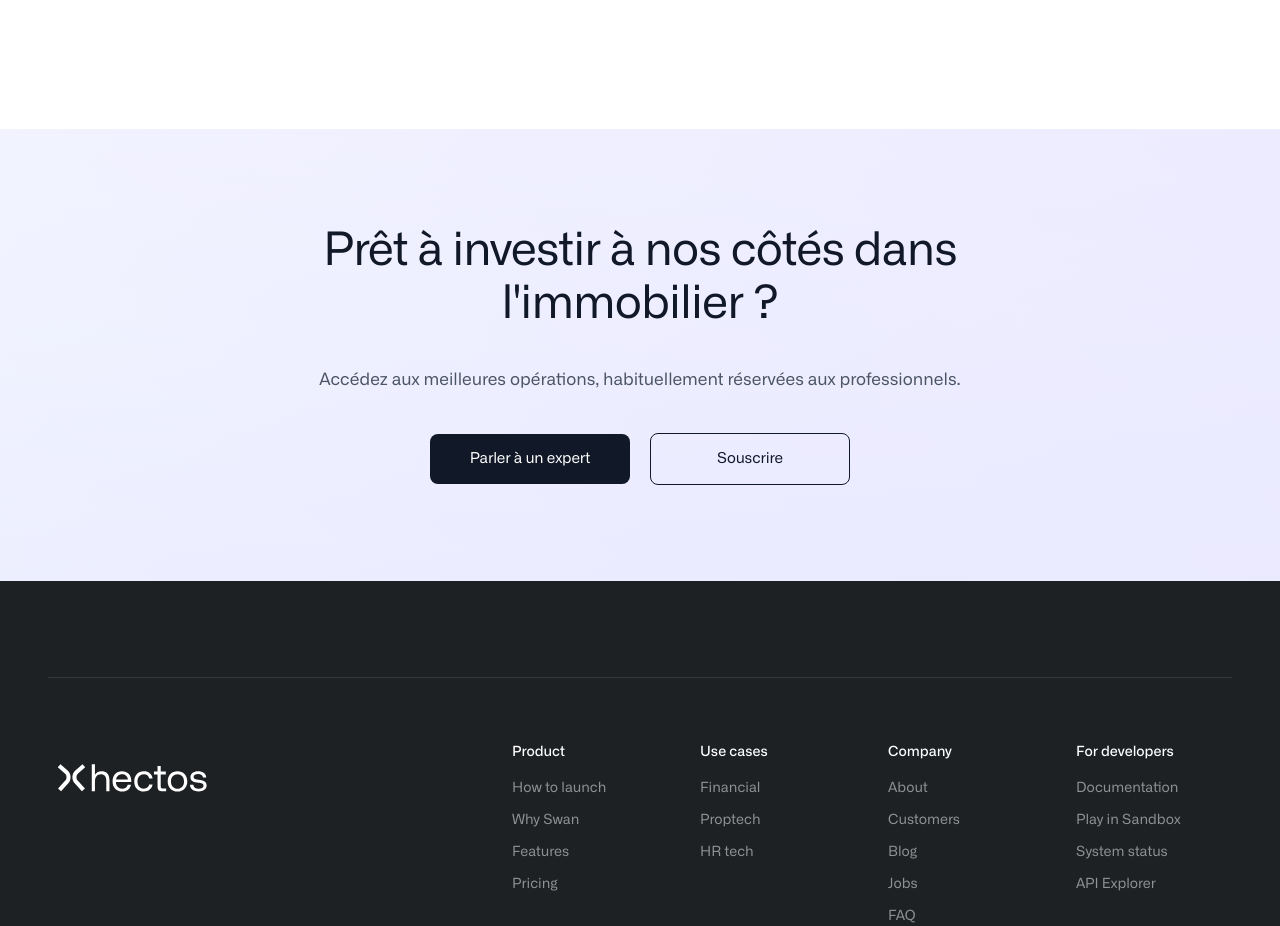
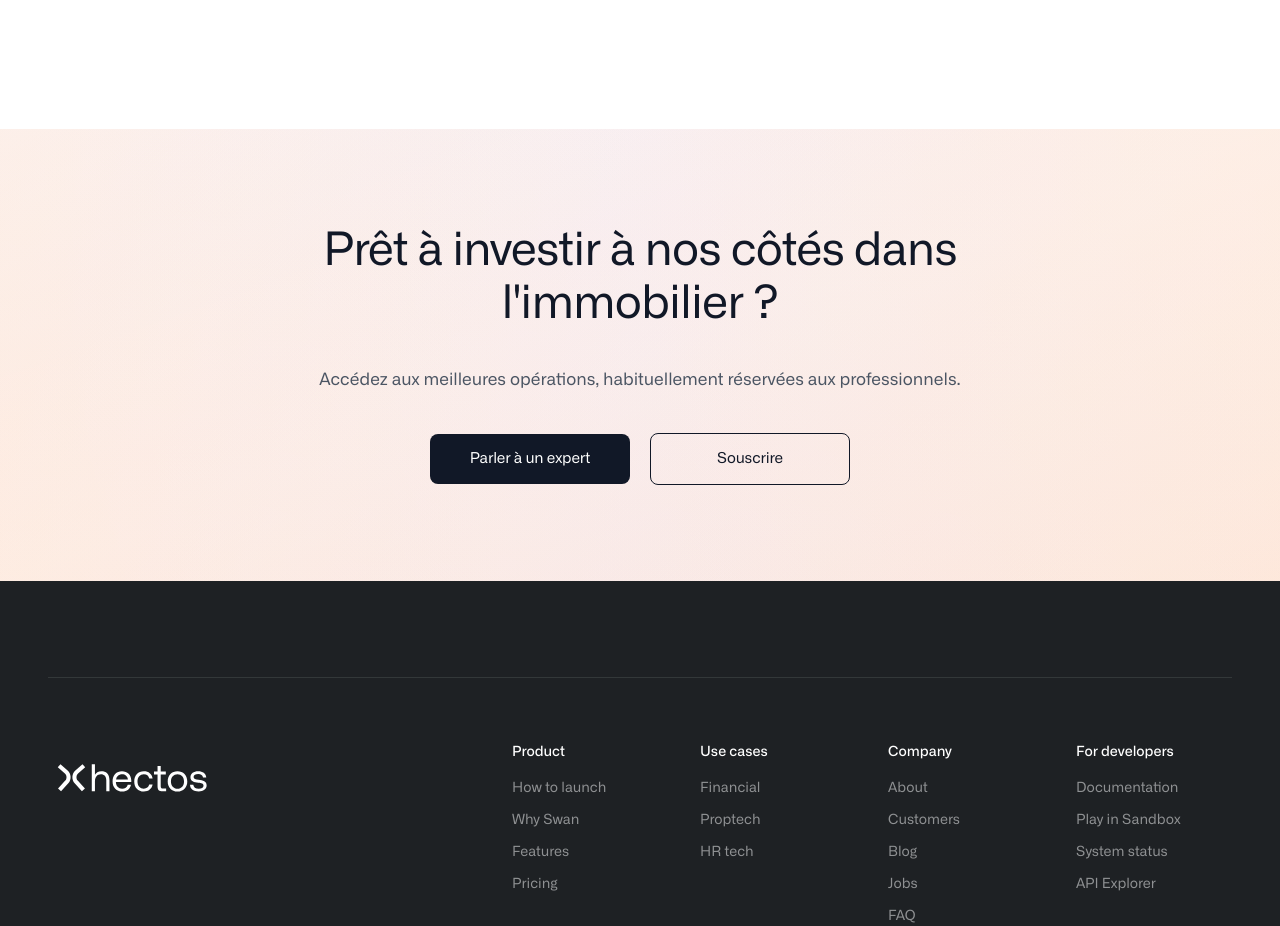
Before and after one commit to emmanuelslr/Offstone, a Next.js app in the folder front/: page / in a window 1280 px wide. Shown: the part 6120-7046 px from the top of the page. Built offline with nearby package versions, Linux system fonts and the light colour scheme.

Commit message:
feat: refine CTAFooter gradient blend with harmonious orange and blue tones

```diff
--- a/front/src/components/CTAFooter.tsx
+++ b/front/src/components/CTAFooter.tsx
@@ -4,11 +4,11 @@ import Link from 'next/link';
 export default function CTAFooter() {
   return (
     <section className="relative overflow-hidden">
-      <div className="absolute inset-0 bg-gradient-to-br from-[#F5F7FF] via-[#EDF0FF] to-[#E6E9FF] opacity-60"></div>
-      <div className="absolute inset-0 bg-gradient-to-tr from-[#F0F0FF] via-[#E8E8FF] to-[#E0E0FF] opacity-40"></div>
-      <div className="absolute inset-0 bg-gradient-to-b from-transparent via-[#E8EDFF]/30 to-[#E2E6FF]/40"></div>
-      <div className="absolute inset-0 bg-gradient-to-r from-[#F0F2FF]/20 via-[#EEE6FF]/20 to-[#F2E6FF]/20"></div>
-      <div className="absolute inset-0 bg-[radial-gradient(ellipse_at_top,_var(--tw-gradient-stops))] from-[#F0F2FF]/20 via-transparent to-transparent"></div>
+      <div className="absolute inset-0 bg-gradient-to-br from-[#FFF3EC] via-[#FFE4D3] to-[#FFD4BE] opacity-80"></div>
+      <div className="absolute inset-0 bg-gradient-to-tr from-[#F5F7FF]/30 via-[#EDF0FF]/20 to-[#E6E9FF]/20"></div>
+      <div className="absolute inset-0 bg-gradient-to-tl from-[#FFE8D6]/40 via-[#FFF3EC]/30 to-transparent"></div>
+      <div className="absolute inset-0 bg-gradient-to-r from-[#FFE4D3]/30 via-[#EEE6FF]/20 to-[#FFE8D6]/30"></div>
+      <div className="absolute inset-0 bg-[radial-gradient(circle_at_top_right,_var(--tw-gradient-stops))] from-[#FFF3EC]/40 via-[#F5F7FF]/10 to-transparent"></div>
       <div className="relative py-24">
         <div className="container-custom max-w-4xl mx-auto text-center">
           <h2 className="text-[38px] lg:text-[46px] font-normal leading-[1.15] tracking-[-0.02em] mb-9 text-gray-900">
```
